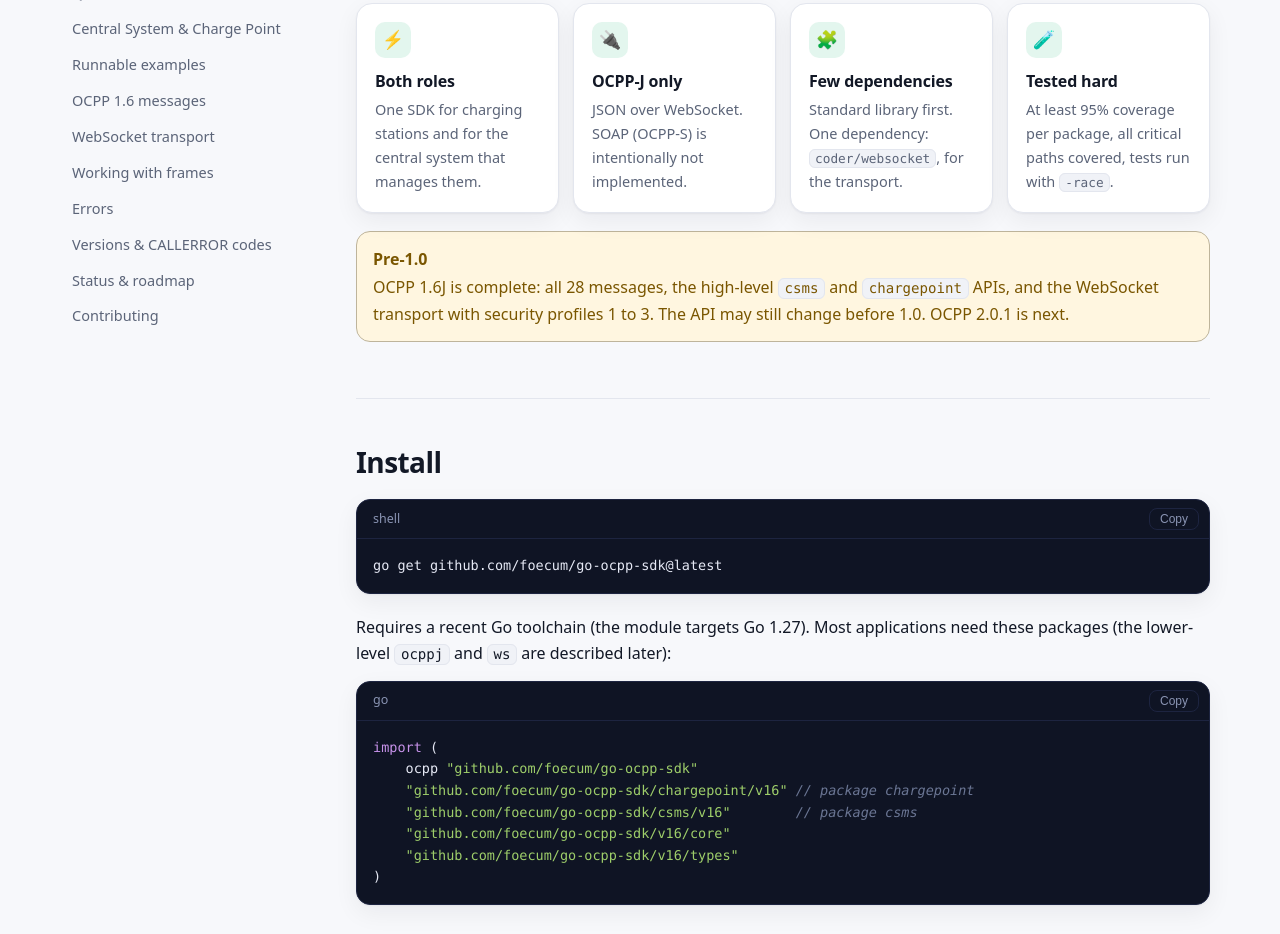
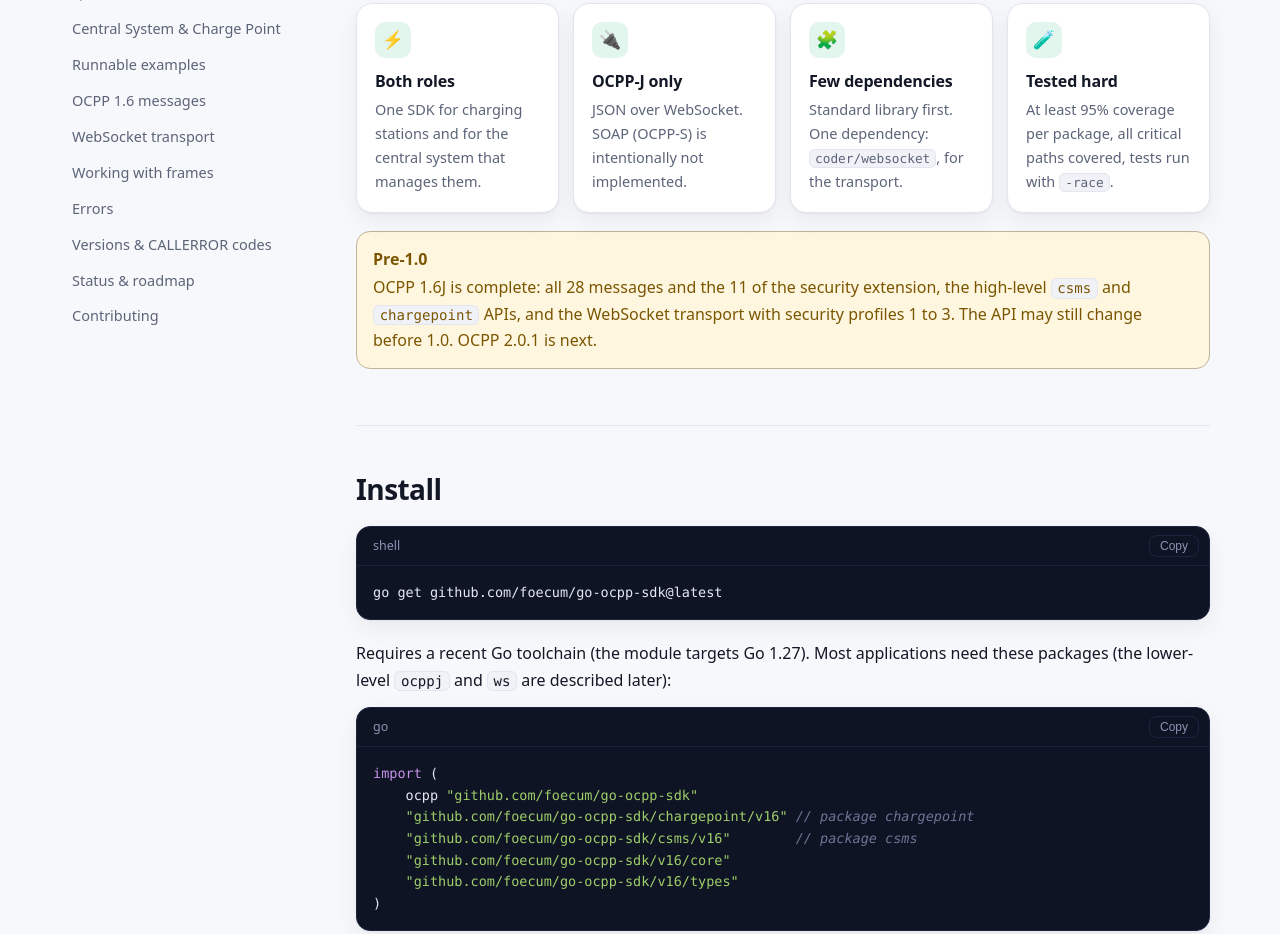
Before and after one commit to foecum/go-ocpp-sdk, a plain HTML site: page site/index.html in a window 1280 px wide. Shown: the part 762-1696 px from the top of the page. Drawn offline with Linux system fonts and the light colour scheme.

Commit message:
docs: document the security extension; resolve the 1.6 password gap; tick Phase 7

```diff
--- a/site/index.html
+++ b/site/index.html
@@ -247,7 +247,7 @@ footer div { max-width: 1180px; margin: 0 auto; padding: 24px 20px; display: fle
         <div class="card"><div class="ic">🧩</div><h3>Few dependencies</h3><p>Standard library first. One dependency: <code>coder/websocket</code>, for the transport.</p></div>
         <div class="card"><div class="ic">🧪</div><h3>Tested hard</h3><p>At least 95% coverage per package, all critical paths covered, tests run with <code>-race</code>.</p></div>
       </div>
-      <div class="note warn"><strong>Pre-1.0</strong>OCPP 1.6J is complete: all 28 messages, the high-level <code>csms</code> and <code>chargepoint</code> APIs, and the WebSocket transport with security profiles 1 to 3. The API may still change before 1.0. OCPP 2.0.1 is next.</div>
+      <div class="note warn"><strong>Pre-1.0</strong>OCPP 1.6J is complete: all 28 messages and the 11 of the security extension, the high-level <code>csms</code> and <code>chargepoint</code> APIs, and the WebSocket transport with security profiles 1 to 3. The API may still change before 1.0. OCPP 2.0.1 is next.</div>
     </section>
 
     <section id="install">
@@ -445,6 +445,7 @@ func (handler) Reset(ctx context.Context, req *core.ResetRequest) (*core.ResetCo
         <tr><td>Reservation</td><td>none</td><td><code>Reservation</code>: <code>ReservationHandler</code></td></tr>
         <tr><td>Smart Charging</td><td>none</td><td><code>SmartCharging</code>: <code>SmartChargingHandler</code></td></tr>
         <tr><td>Remote Trigger</td><td>none</td><td><code>RemoteTrigger</code>: <code>RemoteTriggerHandler</code></td></tr>
+        <tr><td>Security extension</td><td><code>Security</code>: <code>SecurityHandler</code> (security events, SignCertificate, log and firmware status)</td><td><code>Security</code>: <code>SecurityHandler</code> (certificates, GetLog, SignedUpdateFirmware, ExtendedTriggerMessage)</td></tr>
       </table></div>
       <div class="tablewrap"><table>
         <tr><th>Situation</th><th>What the peer receives</th></tr>
@@ -519,7 +520,7 @@ level=INFO msg="stop transaction" id=CS001 transaction=1 meterStop=1000 reason=L
 
     <section id="messages">
       <h2>OCPP 1.6 messages</h2>
-      <p><code>v16.NewRegistry()</code> returns an <code>ocppj.Registry</code> with every implemented message, ready for an <code>Endpoint</code>. The messages live in one package per profile (<code>v16/core</code>, <code>firmware</code>, <code>localauth</code>, <code>reservation</code>, <code>smartcharging</code> and <code>remotetrigger</code>); shared types and enumerations live in <code>v16/types</code>.</p>
+      <p><code>v16.NewRegistry()</code> returns an <code>ocppj.Registry</code> with every implemented message, ready for an <code>Endpoint</code>. The messages live in one package per profile (<code>v16/core</code>, <code>firmware</code>, <code>localauth</code>, <code>reservation</code>, <code>smartcharging</code>, <code>remotetrigger</code> and <code>security</code>); shared types and enumerations live in <code>v16/types</code>.</p>
       <h3>Naming</h3>
       <p>Each message is a pair named after the specification: <code>BootNotificationRequest</code> (the <code>.req</code> PDU) and <code>BootNotificationConfirmation</code> (the <code>.conf</code> PDU). In a handler, switch on the request type (<code>*core.BootNotificationRequest</code>) and return the matching confirmation.</p>
       <h3>Building and validating messages</h3>
@@ -583,8 +584,19 @@ fmt.Println(bad.Validate()) // ocpp: invalid field "connectorId": must be at lea
         <tr><td><code>ClearChargingProfile</code></td><td>Smart Charging</td><td>Central System → Charge Point</td><td><span class="badge b-done">Supported</span></td></tr>
         <tr><td><code>GetCompositeSchedule</code></td><td>Smart Charging</td><td>Central System → Charge Point</td><td><span class="badge b-done">Supported</span></td></tr>
         <tr><td><code>TriggerMessage</code></td><td>Remote Trigger</td><td>Central System → Charge Point</td><td><span class="badge b-done">Supported</span></td></tr>
+        <tr><td><code>CertificateSigned</code></td><td>Security extension</td><td>Central System → Charge Point</td><td><span class="badge b-done">Supported</span></td></tr>
+        <tr><td><code>DeleteCertificate</code></td><td>Security extension</td><td>Central System → Charge Point</td><td><span class="badge b-done">Supported</span></td></tr>
+        <tr><td><code>ExtendedTriggerMessage</code></td><td>Security extension</td><td>Central System → Charge Point</td><td><span class="badge b-done">Supported</span></td></tr>
+        <tr><td><code>GetInstalledCertificateIds</code></td><td>Security extension</td><td>Central System → Charge Point</td><td><span class="badge b-done">Supported</span></td></tr>
+        <tr><td><code>GetLog</code></td><td>Security extension</td><td>Central System → Charge Point</td><td><span class="badge b-done">Supported</span></td></tr>
+        <tr><td><code>InstallCertificate</code></td><td>Security extension</td><td>Central System → Charge Point</td><td><span class="badge b-done">Supported</span></td></tr>
+        <tr><td><code>LogStatusNotification</code></td><td>Security extension</td><td>Charge Point → Central System</td><td><span class="badge b-done">Supported</span></td></tr>
+        <tr><td><code>SecurityEventNotification</code></td><td>Security extension</td><td>Charge Point → Central System</td><td><span class="badge b-done">Supported</span></td></tr>
+        <tr><td><code>SignCertificate</code></td><td>Security extension</td><td>Charge Point → Central System</td><td><span class="badge b-done">Supported</span></td></tr>
+        <tr><td><code>SignedFirmwareStatusNotification</code></td><td>Security extension</td><td>Charge Point → Central System</td><td><span class="badge b-done">Supported</span></td></tr>
+        <tr><td><code>SignedUpdateFirmware</code></td><td>Security extension</td><td>Central System → Charge Point</td><td><span class="badge b-done">Supported</span></td></tr>
       </table></div>
-      <p>All 28 messages of OCPP 1.6 (JSON) are supported. Planned, in later phases: the 1.6 security extension, then OCPP 2.0.1.</p>
+      <p>All 28 messages of OCPP 1.6 (JSON) and the 11 messages of its security extension are supported. Planned: OCPP 2.0.1.</p>
     </section>
 
     <section id="transport">
@@ -722,7 +734,7 @@ func main() {
         <li>Profile 3 requires the certificate's subject CN to equal the identity. Set <code>ClientCertOptions.Organization</code> to also require the operator name in the subject O, or <code>Identity</code> to use your own rule.</li>
         <li>TLS 1.2 is the minimum, and only the AES-GCM suites the specification lists (plus the equivalent ECDHE-RSA ones) are enabled. The CSMS certificate is verified through its subjectAltName, as Go requires.</li>
       </ul>
-      <div class="note warn"><strong>OCPP 1.6 note</strong>The 1.6 security whitepaper is not part of this repository's specs yet, so the profiles follow OCPP 2.0.1. The 1.6 Basic-auth password encoding differs from 2.0.1 and is not handled.</div>
+      <div class="note"><strong>OCPP 1.6 password format</strong>For OCPP 1.6 the Basic-auth password is the <code>AuthorizationKey</code>: 16 to 20 random bytes written as 32 to 40 hexadecimal digits, sent as that text. <code>ws.BasicAuthenticator</code> compares it as it is. <code>security.GenerateAuthorizationKey()</code> makes a suitable key and <code>security.CheckAuthorizationKey</code> validates one. TLS 1.0 and 1.1, which the whitepaper tolerates for old stations, are not supported: connections need TLS 1.2 or newer.</div>
     </section>
 
     <section id="frames">
@@ -870,7 +882,8 @@ frame, _ := ocppj.Marshal(&amp;ocppj.CallResult{
         <tr><td>4</td><td>High-level <code>chargepoint/v16</code> and <code>csms/v16</code></td><td><span class="badge b-done">Done</span></td></tr>
         <tr><td>5</td><td>Remaining 1.6 profiles: firmware, local auth list, reservation, smart charging, remote trigger</td><td><span class="badge b-done">Done</span></td></tr>
         <tr><td>6</td><td>Examples, docs, v0.1.0</td><td><span class="badge b-done">Done</span></td></tr>
-        <tr><td>7–8</td><td>1.6 security extension, OCPP 2.0.1</td><td><span class="badge b-plan">Planned</span></td></tr>
+        <tr><td>7</td><td>OCPP 1.6 security extension</td><td><span class="badge b-done">Done</span></td></tr>
+        <tr><td>8</td><td>OCPP 2.0.1</td><td><span class="badge b-next">Next</span></td></tr>
         <tr><td>9–10</td><td>Hardening, OCPP 2.1</td><td><span class="badge b-plan">Planned</span></td></tr>
       </table></div>
       <h3>Supported messages</h3>
```
Also changed, not shown: 2 other files.
